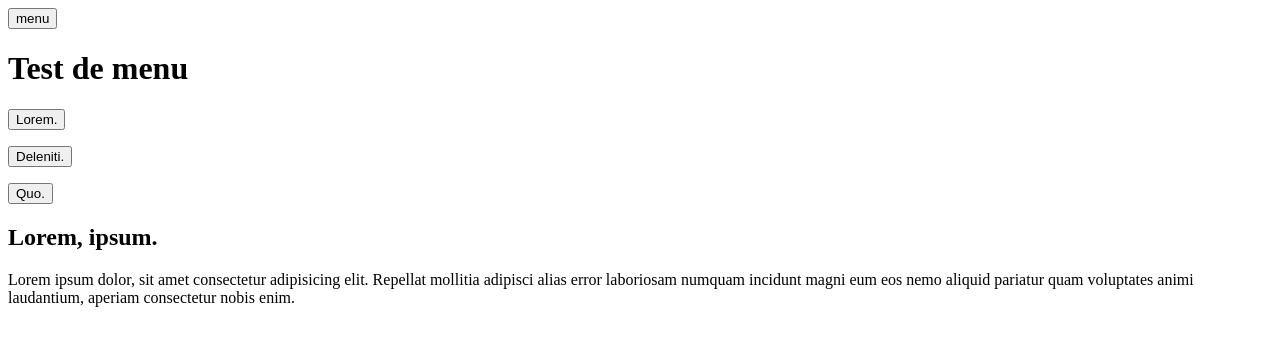
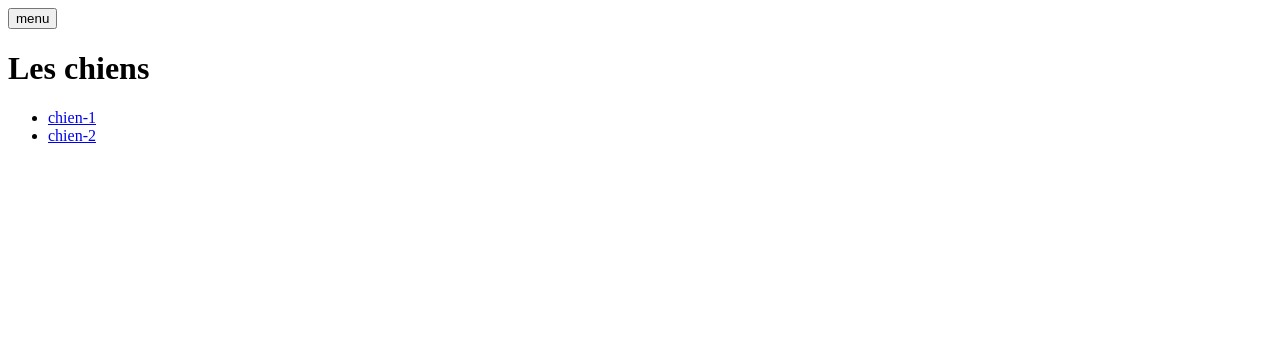
Before and after one commit to MMI-SAE-105/2022-r113-tp2-menu-alpinejs-Emilbou, a website: page dogs/index.html in a window 1280 px wide. Drawn offline with nearby package versions, Linux system fonts and the light colour scheme.

Commit message:
pages chien

```diff
--- a/dogs/index.html
+++ b/dogs/index.html
@@ -36,42 +36,22 @@
     <!-- header>h1{Test de menu} -->
     <header>
         <button aria-controls="mainNav" @click="menuIsOpen=! menuIsOpen" class="header__menuBtn">menu</button>
-        <h1>Test de menu</h1>
+        <h1>Les chiens</h1>
         <nav id="mainNav" x-show="menuIsOpen" x-transition.duration.800ms class="menu">
             <ul>
-                <li><a href="cats/index.html">les Chats</a></li>
-                <li><a href="dogs/index.html">les Chiens</a></li>
+                <li><a href="../index.html">Accueil</a></li>
+                <li><a href="../dogs/index.html">les Chiens</a></li>
             </ul>
         </nav>
     </header>
-    <Accordeon>
-        <dl x-data="{TestIsOpen: false}">
-            <button>
-                <dt aria-controls="testNav" @click="TestIsOpen=! TestIsOpen">Lorem.</dt>
-            </button>
-            <dd id="testNav" x-show="TestIsOpen">Lorem ipsum dolor sit amet.</dd>
-        </dl>
-        <dl x-data="{deuxième: false}">
-            <button>
-                <dt @click="deuxième=! deuxième">Deleniti.</dt>
-            </button>
-            <dd x-show="deuxième">Consequatur laboriosam eveniet repellat obcaecati.</dd>
-        </dl>
-        <dl x-data="{troisième: false}">
-            <button>
-                <dt @click="troisième=! troisième">Quo.</dt>
-            </button>
-            <dd x-show="troisième">Fugiat consectetur ipsum sit eos.</dd>
-        </dl>
-    </Accordeon>
-    <!-- h2>lorem2^p>lorem -->
-    <h2>Lorem, ipsum.</h2>
-    <p>
-        Lorem ipsum dolor, sit amet consectetur adipisicing elit. Repellat
-        mollitia adipisci alias error laboriosam numquam incidunt magni eum eos
-        nemo aliquid pariatur quam voluptates animi laudantium, aperiam
-        consectetur nobis enim.
-    </p>
-</body>
+
+    <body>
+        <nav>
+            <ul>
+                <li><a href="chien-1.html">chien-1</a></li>
+                <li><a href="chien-2.html">chien-2</a></li>
+            </ul>
+        </nav>
+    </body>
 
 </html>
```
Also changed, not shown: cats/chat-1.html (+13 -32 lines), cats/chat-2.html (+13 -32 lines), dogs/chien-1.html (added), dogs/chien-2.html (added).
